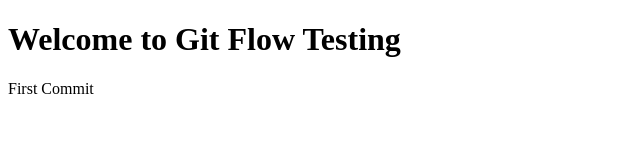
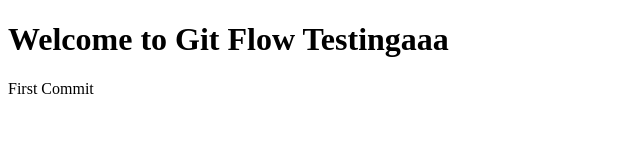
Before and after one commit to jbjobclement/gitflow-testing, a plain HTML site: page index.html in a window 1280 px wide. Shown: the full height of the page, 0-640 px from the left. Drawn offline with Linux system fonts and the light colour scheme.

Commit message:
feat: conflict-2

```diff
--- a/index.html
+++ b/index.html
@@ -8,7 +8,7 @@
 <body>
 
 
-    <h1>Welcome to Git Flow Testing</h1>
+    <h1>Welcome to Git Flow Testingaaa</h1>
     <p>
         First Commit
     </p>
```
